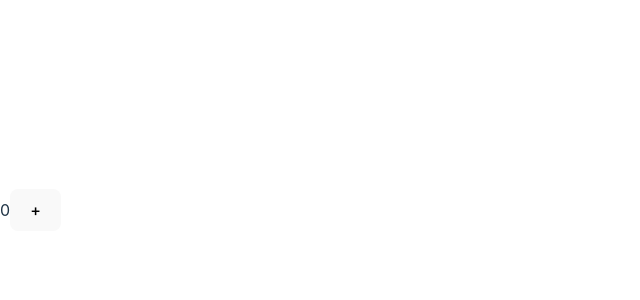
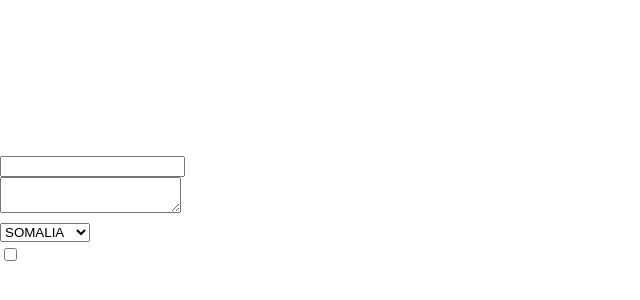
Before and after one commit to Zakaiikar/react_course, a React (Vite) app in the folder myapp/: page / in a window 1280 px wide. Shown: the part 190-490 px from the top of the page, without its empty margins (0-640 px from the left). Built offline with nearby package versions, Linux system fonts and the light colour scheme.

Commit message:
adding checkbox

```diff
--- a/myapp/src/App.jsx
+++ b/myapp/src/App.jsx
@@ -4,6 +4,7 @@ import FuntionalComponent from "./Component/FunctionalComponent";
 import Conditionalrendering from "./Component/Conditionalrendering";
 import List from "./Component/List";
 import Counterapp from "./Component/Counterapp";
+import Form from "./Component/Form";
 
 const TestFunction = () => {
 
@@ -18,8 +19,9 @@ const TestFunction = () => {
      <ClassBasedComponent />
      <FuntionalComponent/> */}
      {/* <Conditionalrendering/> */}
-     <Counterapp></Counterapp>
+     {/* <Counterapp></Counterapp> */}
      {/* <List/> */}
+     <Form></Form>
     </div>
   );
 };
--- /dev/null
+++ b/myapp/src/Component/Form.jsx
@@ -0,0 +1,41 @@
+import { useState } from "react";
+
+const Form =()=>{
+    const [course, setcourse] = useState("")
+    const [desc, setdesc]= useState("")
+    const [countery, setcountery]=useState("SOMALIA")
+    const [aggrement, setaggrement]=useState(false)
+    const handlechange=(event)=>{
+
+        if(event.target.name==="course"){
+            setcourse(event.target.value)
+        }else if  (event.target.name==="desc"){
+          setdesc(event.target.value)
+        }else if  (event.target.name==="countery"){
+            setcountery(event.target.value)
+        } else if  (event.target.name==="aggrement"){
+            setaggrement(event.target.checked)
+        }
+
+
+    }
+    console.log(aggrement);
+    return <div>
+        <form action="">
+            <input type="course" value={course} onChange={handlechange}/>
+            <br/>
+            <textarea name="desc" value={desc} onChange={handlechange}></textarea>
+            <br />
+            <select name="countery" value={countery} onChange={handlechange}>
+                <option value="usa">USA</option>
+                <option value="CANADA">CANADA</option>
+                <option value="GERMANY">GERMANY</option>
+                <option value="HOLLAND">HOLLAND</option>
+                <option value="SOMALIA">SOMALIA</option>
+            </select>
+            <br />
+            <input type="checkbox" name="aggrement" checked={aggrement} onChange={handlechange} />
+        </form>
+    </div>
+}
+export default Form
```
